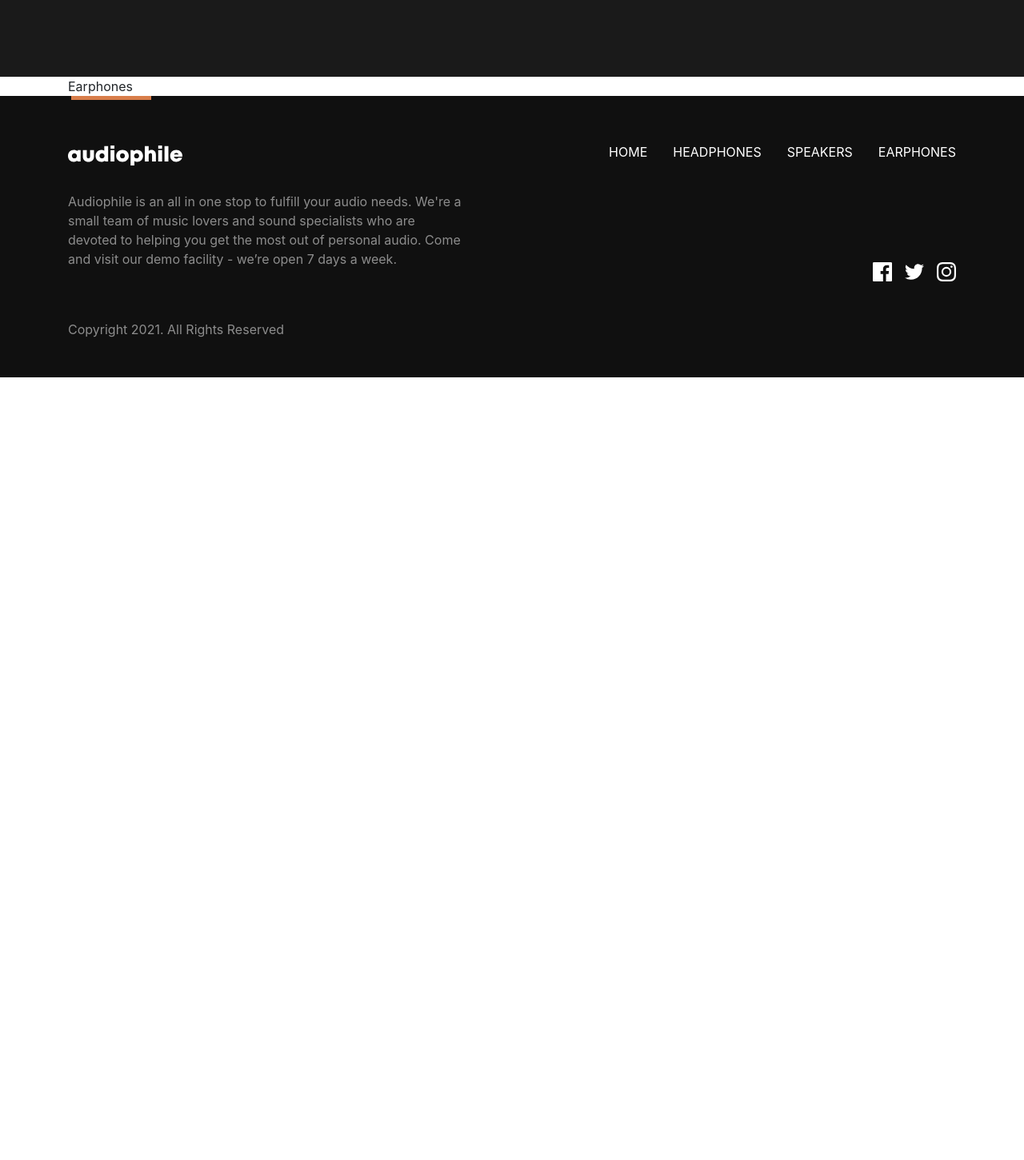
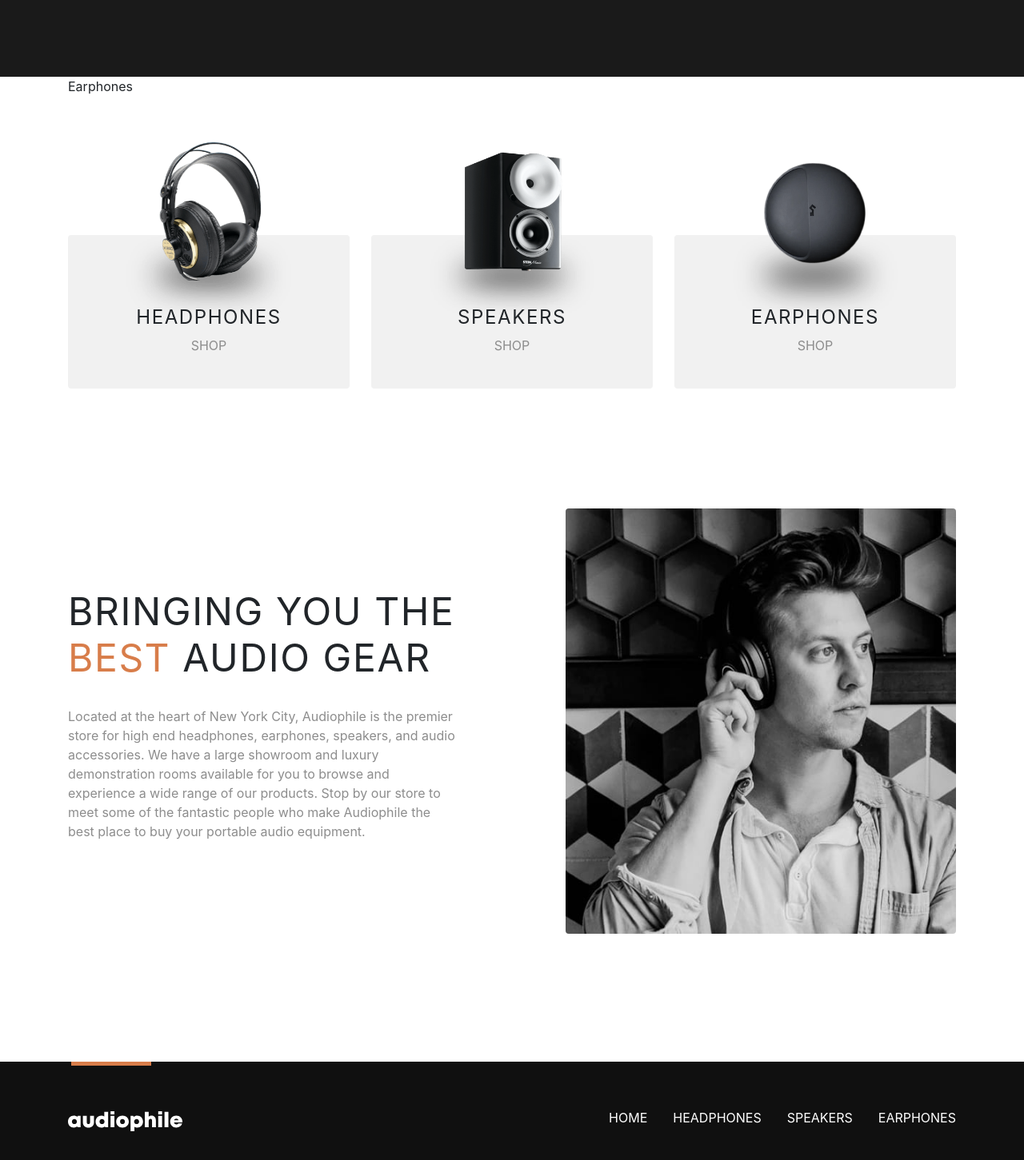
Before and after one commit to zdavidson/audiophile, a React (Create React App) app: page /earphones in a window 1280 px wide. Shown: the part 240-1691 px from the top of the page at 80% size. Before the commit the page ends 800 px from the top, so only its background shows below. Built offline with nearby package versions, Linux system fonts and the light colour scheme.

Commit message:
update logo routes

```diff
--- a/src/App.js
+++ b/src/App.js
@@ -2,9 +2,6 @@ import "./App.scss";
 import Navigation from "./components/Shared/Navigation";
 import Footer from "./components/Shared/Footer";
 import Home from "./components/Home/Home";
-import Headphones from "./components/Products/Headphones";
-import Speakers from "./components/Products/Speakers";
-import Earphones from "./components/Products/Earphones";
 import { BrowserRouter as Router, Route } from "react-router-dom";
 import CategoryContainer from "./components/Products/CategoryContainer";
 
--- a/src/components/Home/ProductDisplay.scss
+++ b/src/components/Home/ProductDisplay.scss
@@ -11,5 +11,6 @@
 
   // Large Screens
   @media screen and (min-width: 960px) {
+    margin-bottom: 20vh;
   }
 }
--- a/src/components/Products/CategoryContainer.js
+++ b/src/components/Products/CategoryContainer.js
@@ -3,6 +3,8 @@ import Speakers from "./Speakers";
 import Earphones from "./Earphones";
 import { Route } from "react-router-dom";
 import CategoryHeader from "./CategoryHeader";
+import BestGear from "../Shared/BestGear";
+import ProductCategories from "../Shared/ProductCategories";
 import Container from "react-bootstrap/Container";
 
 const CategoryContainer = (props) => {
@@ -15,7 +17,9 @@ const CategoryContainer = (props) => {
         <Route exact path="/headphones" component={Headphones}></Route>
         <Route exact path="/speakers" component={Speakers}></Route>
         <Route exact path="/earphones" component={Earphones}></Route>
+        <ProductCategories />
       </Container>
+      <BestGear />
     </div>
   );
 };
--- a/src/components/Shared/BestGear.scss
+++ b/src/components/Shared/BestGear.scss
@@ -27,7 +27,7 @@
 
   // Large Screens
   @media screen and (min-width: 960px) {
-    margin: 20vh 0;
+    margin-bottom: 20vh;
     justify-content: space-between;
     align-items: center;
 
--- a/src/components/Shared/Footer.js
+++ b/src/components/Shared/Footer.js
@@ -12,7 +12,9 @@ const Footer = () => {
         <div id="footer-container">
           <div id="footer-text">
             <NavBar.Brand id="footer-logo" href="#home">
-              <img src="./assets/shared/logo.svg" alt="logo" />
+              <NavLink to="/">
+                <img src="./assets/shared/logo.svg" alt="logo" />
+              </NavLink>
             </NavBar.Brand>
             <p>
               Audiophile is an all in one stop to fulfill your audio needs.
--- a/src/components/Shared/Navigation.js
+++ b/src/components/Shared/Navigation.js
@@ -10,7 +10,9 @@ const Navigation = () => {
       <Container>
         <NavBar id="nav-bar">
           <NavBar.Brand id="brand" href="#home">
-            <img src="./assets/shared/logo.svg" alt="logo" />
+            <NavLink to="/">
+              <img src="./assets/shared/logo.svg" alt="logo" />
+            </NavLink>
           </NavBar.Brand>
 
           <Nav id="nav-links" className="nav-links">
--- a/src/components/Shared/ProductCategories.scss
+++ b/src/components/Shared/ProductCategories.scss
@@ -35,8 +35,6 @@
 
   // Large Screens
   @media screen and (min-width: 960px) {
-    margin: 4rem 0;
-
     .category {
       margin-top: 2rem;
     }
```
